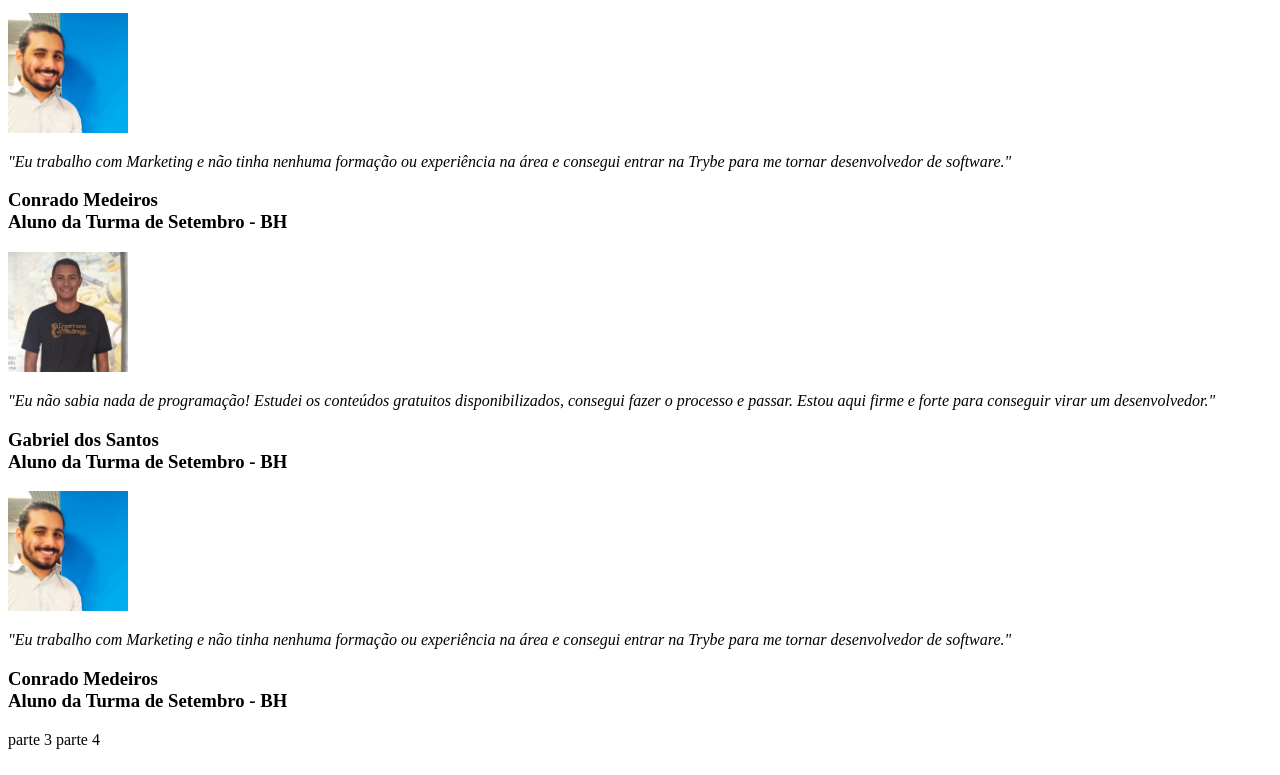
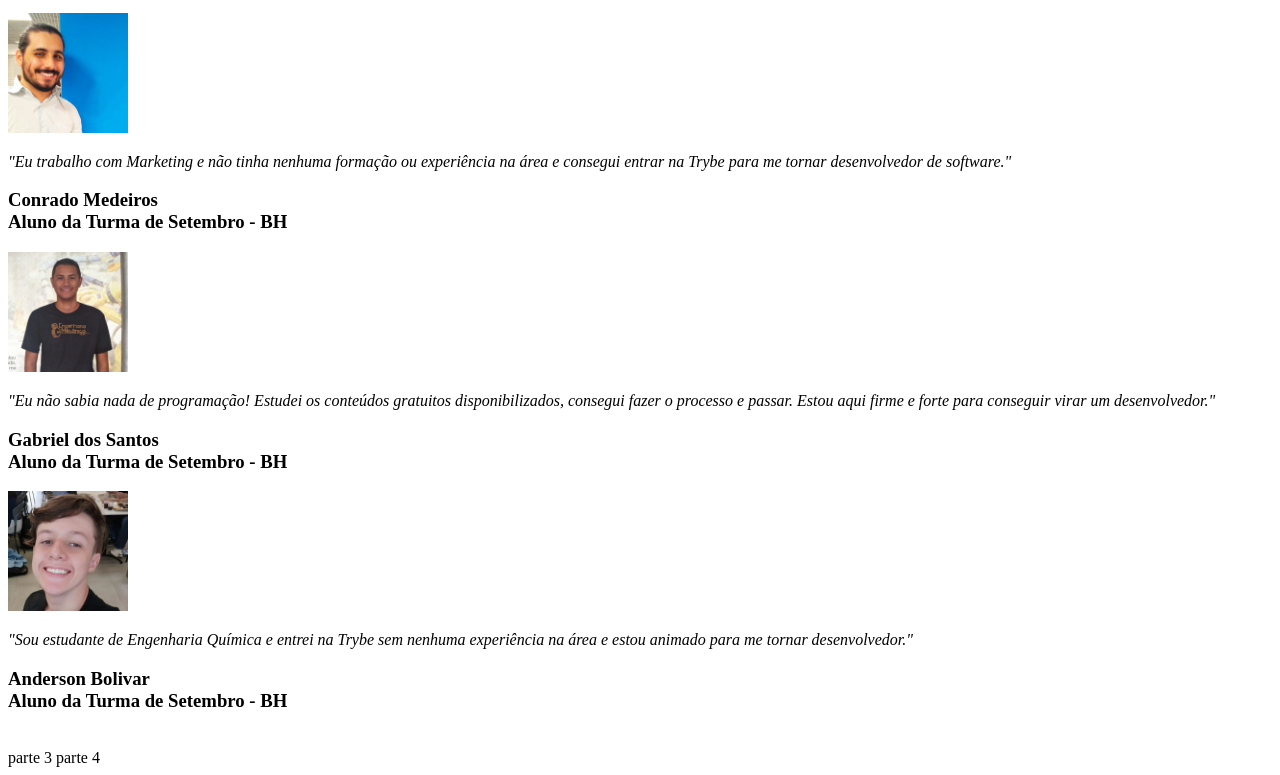
Before and after one commit to RaphaelRodrigues-costa/trybe-exercises, a plain HTML site: page index.html in a window 1280 px wide. Shown: the part 621-1396 px from the top of the page. Drawn offline with Linux system fonts and the light colour scheme.

Commit message:
coreçao da linha 56

```diff
--- a/index.html
+++ b/index.html
@@ -45,15 +45,17 @@
         <br>
         ‍Aluno da Turma de Setembro - BH</h3>
 
-        <img src="img/conrado-medeiros.png" alt="foto de um rapaz" width="120px">
+        <img src="img/anderson-bolivar.png" alt="foto de um rapaz" width="120px">
     <p>
         <em>
-            "Eu trabalho com Marketing e não tinha nenhuma formação ou experiência na área e consegui entrar na Trybe para me tornar desenvolvedor de software."
+            "Sou estudante de Engenharia Química e entrei na Trybe sem nenhuma experiência na área e estou animado para me tornar desenvolvedor."
         </em>
     </p>
-    <h3>Conrado Medeiros
+    <h3>Anderson Bolivar
         <br>
-        ‍Aluno da Turma de Setembro - BH</h3>
+        Aluno da Turma de Setembro - BH</h3>
+        <br>
+
     parte 3
     parte 4
 </body>
```
